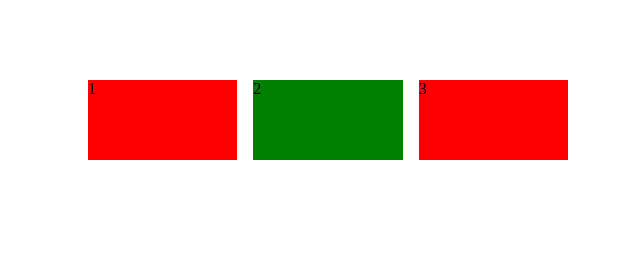
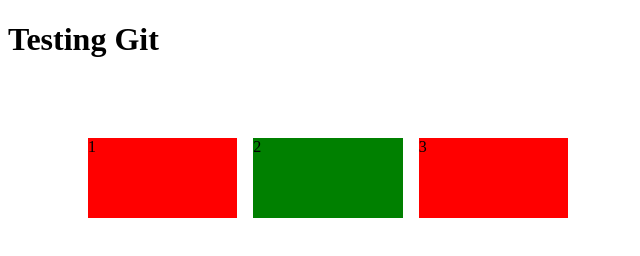
Before and after one commit to htetmyathlaing/HTML-CSS, a plain HTML site: page index.html in a window 1280 px wide. Shown: the whole page, without its empty margins (0-640 px from the left). Drawn offline with Linux system fonts and the light colour scheme.

Commit message:
edit index.html

```diff
--- a/index.html
+++ b/index.html
@@ -11,6 +11,7 @@
 </head>
 
 <body>
+    <h1>Testing Git</h1>
     <section>
         <div class="container">
             <div class="row">
```
